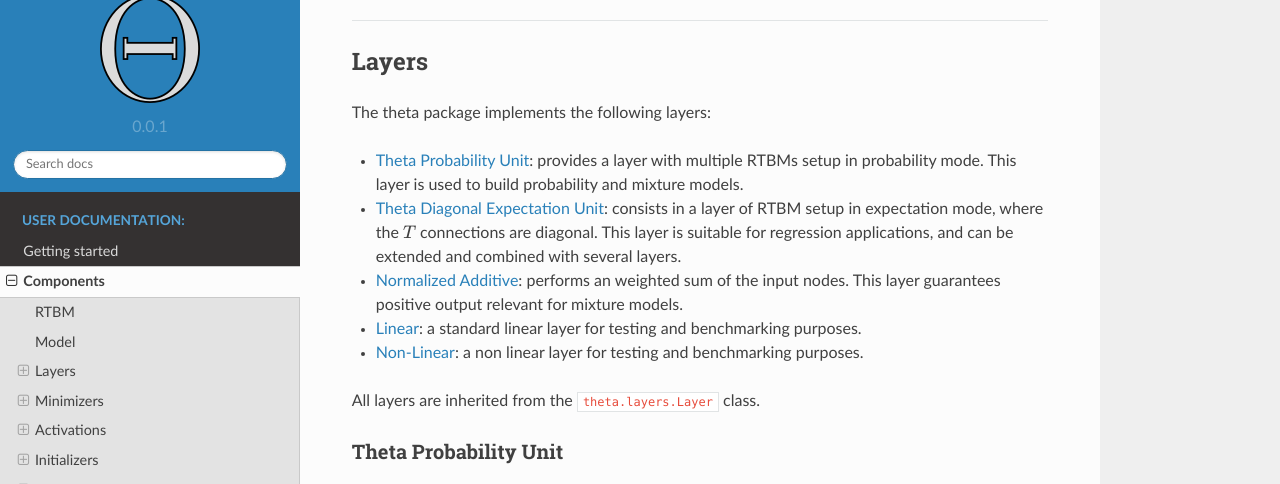
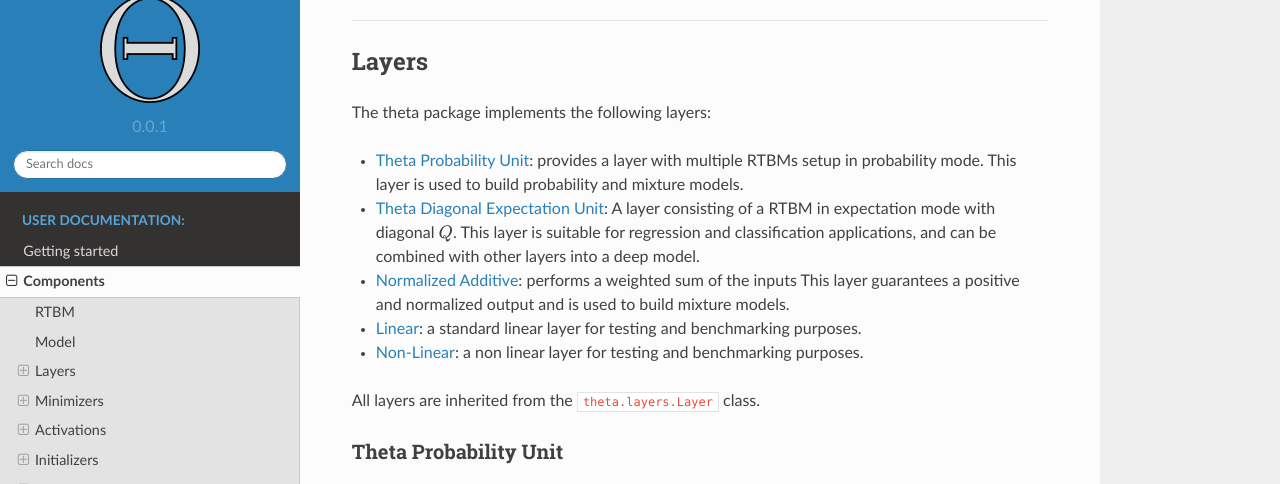
Before and after one commit to RiemannAI/theta, a Sphinx documentation site: the page built from docs/theta.rst, in a window 1280 px wide and 900 px high, scrolled down 1912 px, cut to the strip 59-543 px from the top of the window. Built offline with Sphinx 7.4.7 and the Read the Docs theme 2.0.0, drawn with Linux system fonts in a browser that asks for light colours; some of the changed text lies outside the part shown.

Commit message:
More doc improvements

```diff
--- a/docs/theta.rst
+++ b/docs/theta.rst
@@ -87,12 +87,11 @@ The theta package implements the following layers:
 * `Theta Probability Unit`_: provides a layer with multiple RTBMs
   setup in probability mode. This layer is used to build probability
   and mixture models.
-* `Theta Diagonal Expectation Unit`_: consists in a layer of RTBM
-  setup in expectation mode, where the :math:`T` connections are
-  diagonal. This layer is suitable for regression applications, and
-  can be extended and combined with several layers.
-* `Normalized Additive`_: performs an weighted sum of the input
-  nodes. This layer guarantees positive output relevant for mixture
+* `Theta Diagonal Expectation Unit`_: A layer consisting of a RTBM in expectation mode with diagonal :math:`Q`.
+  This layer is suitable for regression and classification applications, and
+  can be combined with other layers into a deep model.
+* `Normalized Additive`_: performs a weighted sum of the inputs
+  This layer guarantees a positive and normalized output and is used to build mixture
   models.
 * `Linear`_: a standard linear layer for testing and benchmarking purposes.
 * `Non-Linear`_: a non linear layer for testing and
```
Also changed, not shown: other parts of docs/theta.rst (+2 -0 lines), 1 other file.
